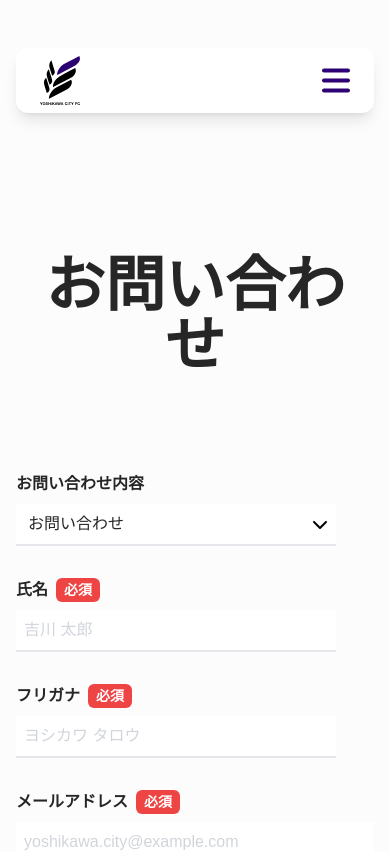
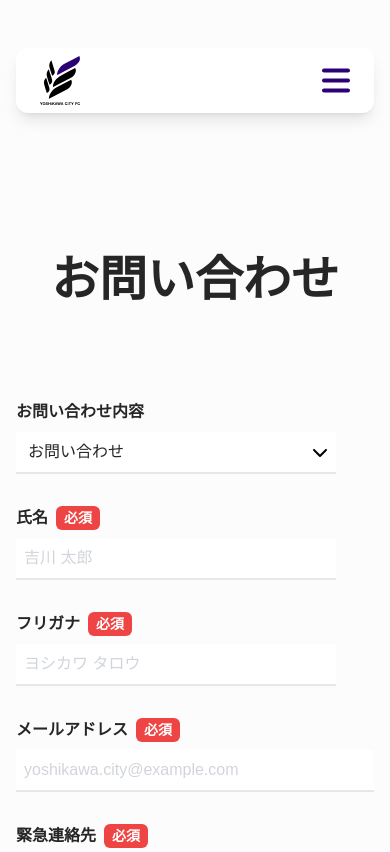
Before and after one commit to yoshikawacityfc/yoshikawacityfc, a Next.js app in the folder apps/frontend/: page /contact in a window 390 px wide. Shown: the top 852 px of the page. Built offline with nearby package versions, Linux system fonts and the light colour scheme; a small style sheet from the web is missing.

Commit message:
:art: テキストスタイル修正

```diff
--- a/apps/frontend/src/pages/contact/index.tsx
+++ b/apps/frontend/src/pages/contact/index.tsx
@@ -7,7 +7,7 @@ const Contact: NextPage = () => {
     <MainLayout>
       <section className="pt-64">
         <div className="max-w-[800px] m-auto px-4">
-          <h2 className="font-semibold text-6xl text-center mb-24">
+          <h2 className="font-semibold text-5xl sm:text-6xl text-center mb-24">
             お問い合わせ
           </h2>
 
```
